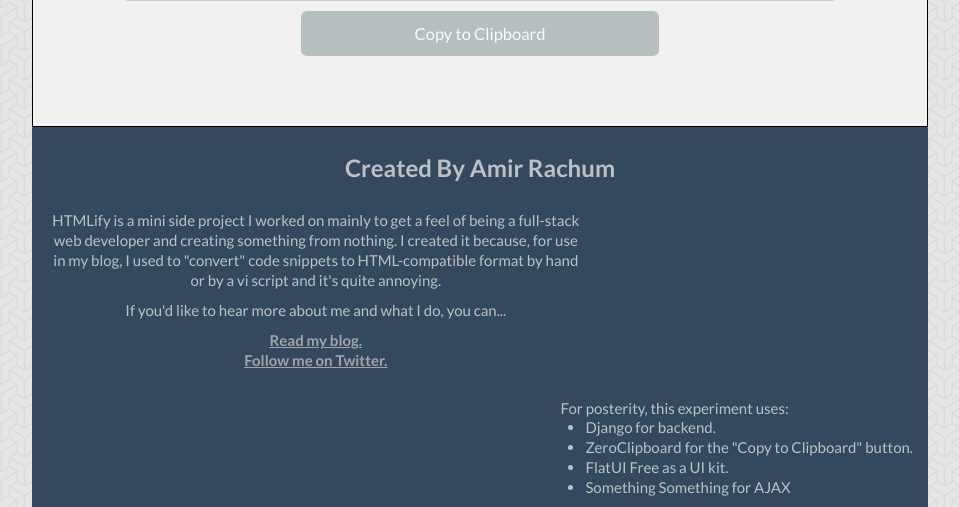
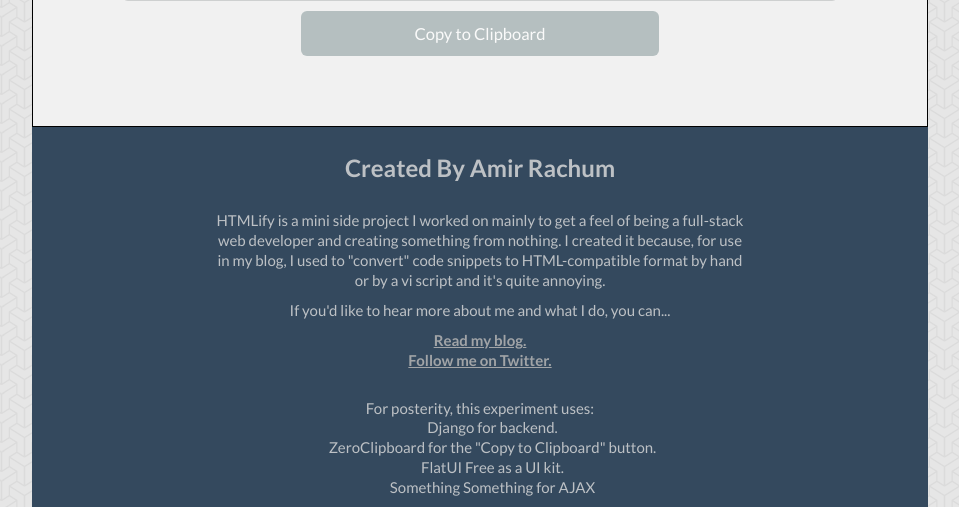
Before and after one commit to Nurdok/htmlify, a Django app: page / in a window 1280 px wide. Shown: the part 606-1113 px from the top of the page, without its empty margins (160-1119 px from the left). Run offline with Django 3.2, Linux system fonts and the light colour scheme.

Commit message:
footer stuff

```diff
--- a/htmlify/templates/htmlify.html
+++ b/htmlify/templates/htmlify.html
@@ -73,7 +73,7 @@
         <footer style="background-color: #34495E;">
         <div style="overflow: auto; width: 100%">
             <h3 class="footer-title">Created By Amir Rachum</h3>
-            <div style="width: 60%; float: left; overflow: auto; padding: 0 1em 0 1em">
+            <div style="width: auto; max-width: 60%; overflow: auto; padding: 0 1em 0 1em;">
                 <p>
                 HTMLify is a mini side project I worked on mainly to get a feel of being a full-stack web developer and creating something from nothing.
                 I created it because, for use in my blog, I used to "convert" code snippets to HTML-compatible format by hand or by a vi script and it's
@@ -88,9 +88,9 @@
                 </p>
                 &nbsp;
             </div>
-            <div style="float: right; overflow: auto; padding: 0 1em 0 1em" align="left">
+            <div style="padding: 0 1em 0 1em; width: auto; max-width 60%;" align="center">
                 For posterity, this experiment uses:
-                <ul>
+                <ul style="list-style-type: none;">
                     <li>Django for backend.</li>
                     <li>ZeroClipboard for the "Copy to Clipboard" button.</li>
                     <li>FlatUI Free as a UI kit.</li>
```
